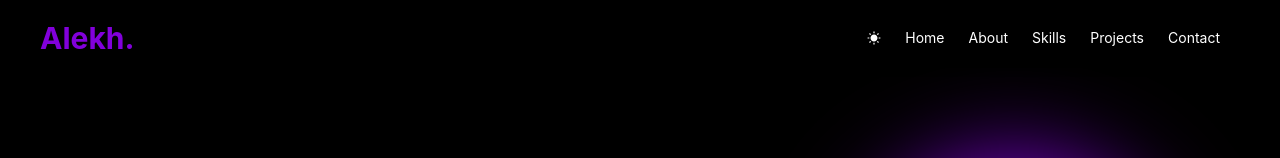
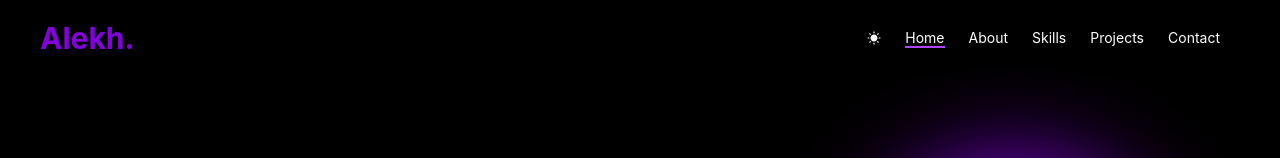
Before and after one commit to alekh-thakur/Portfolio-UI, a React (Vite) app: page / in a window 1280 px wide. Shown: the top 158 px of the page. Built offline with nearby package versions, Linux system fonts and the light colour scheme.

Commit message:
Fixed minor issues

```diff
--- a/src/components/Navbar.jsx
+++ b/src/components/Navbar.jsx
@@ -69,14 +69,14 @@ const Navbar = ({ dark, setDark }) => {
           {dark ? <RiSunFill /> : <RiMoonFill />}
         </button>
 
-        {["Home","About","Skills","Projects","Contact"].map((item) => (
+        {["home","about","skills","projects","contact"].map((item) => (
           <li key={item}>
             <a
               href={`#${item}`}
               className={navStyle(item)}
               onClick={() => handleNavClick(item)}
             >
-              {item}
+              {item.charAt(0).toUpperCase() + item.slice(1)}
             </a>
           </li>
         ))}
@@ -104,14 +104,14 @@ const Navbar = ({ dark, setDark }) => {
           {dark ? <RiSunFill /> : <RiMoonFill />}
         </button>
 
-        {["Home","About","Skills","Projects","Contact"].map((item) => (
+        {["home","about","skills","projects","contact"].map((item) => (
           <a
             key={item}
             href={`#${item}`}
             className={navStyle(item)}
             onClick={() => handleNavClick(item)}
           >
-            {item}
+            {item.charAt(0).toUpperCase() + item.slice(1)}
           </a>
         ))}
       </div>
```
